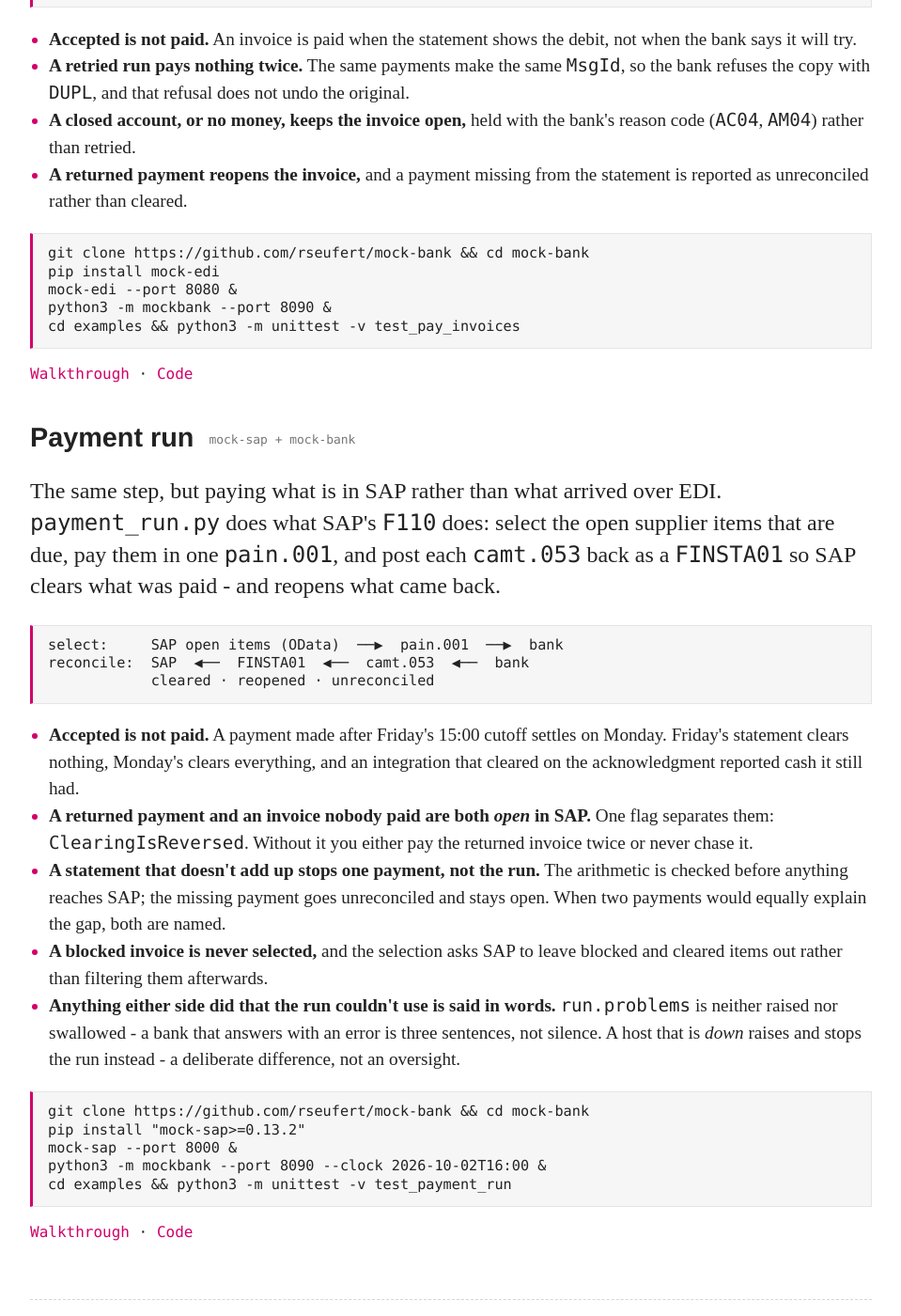
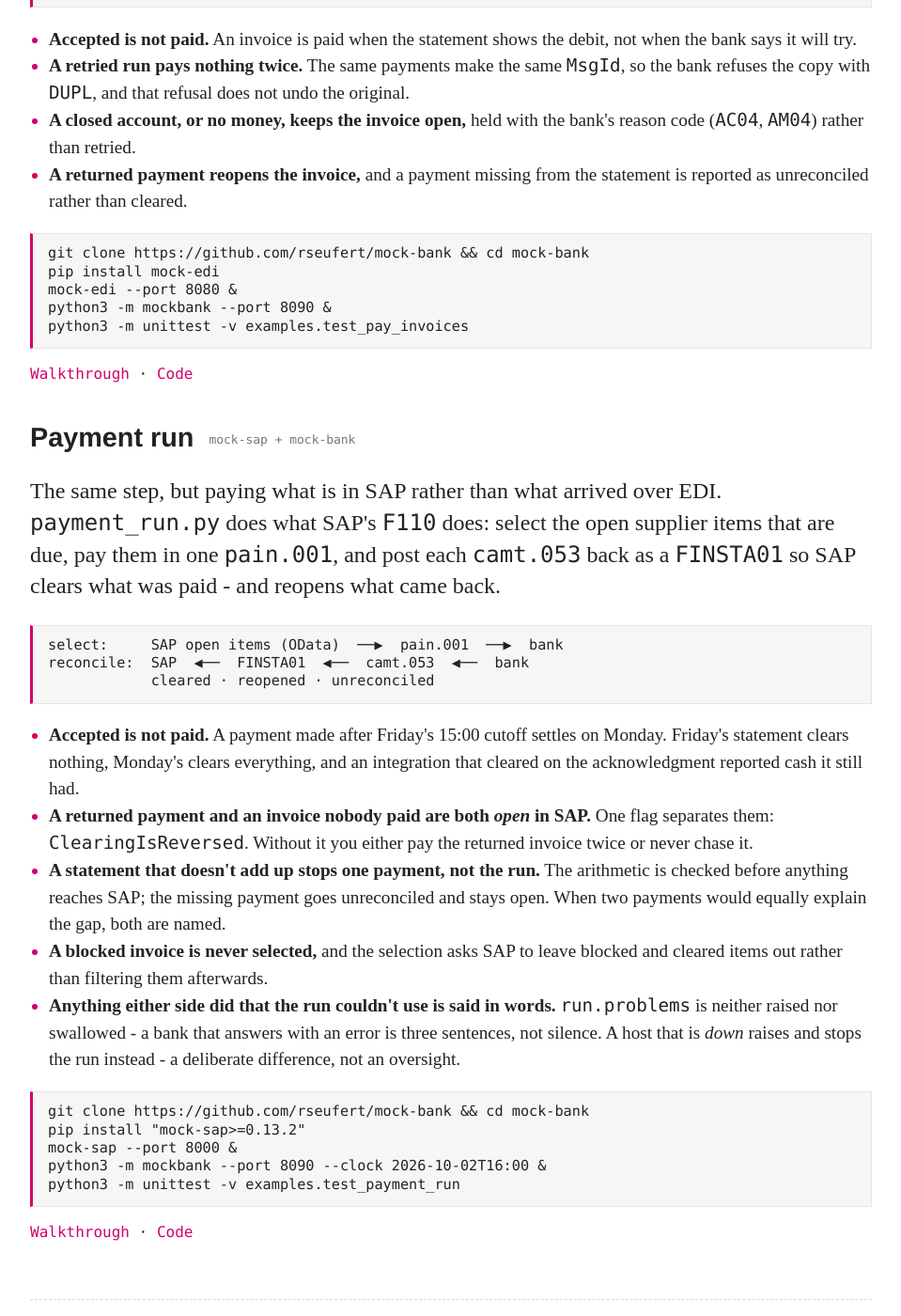
Before and after one commit to rseufert/rseufert.github.io, a Jekyll site: the page built from index.html, in a window 1280 px wide and 1400 px high, scrolled down 12353 px. Shown: the whole window at 94% size, without its empty margins (160-1119 px from the left). Built offline with Jekyll 4.4.1, drawn with Linux system fonts in a browser that asks for light colours; some of the changed text lies outside the part shown.

```diff
--- a/index.html
+++ b/index.html
@@ -145,7 +145,7 @@ git clone https://github.com/rseufert/mock-bank &amp;&amp; cd mock-bank
 mock-sap --port 8000 &amp;
 mock-edi --port 8080 &amp;
 python3 -m mockbank --port 8090 --clock 2026-10-02T16:00 &amp;
-cd examples &amp;&amp; python3 -m unittest -v test_procure_to_pay</code></pre>
+python3 -m unittest -v examples.test_procure_to_pay</code></pre>
 		<p class="links"><a href="https://github.com/rseufert/mock-bank/blob/main/examples/procure_to_pay.py">Code</a> · <a href="https://github.com/rseufert/mock-bank/blob/main/examples/test_procure_to_pay.py">Tests</a></p>
 	</div><!-- /.project -->
 
@@ -206,7 +206,7 @@ cd examples &amp;&amp; python3 -m unittest -v test_invoice_check</code></pre>
 pip install mock-edi
 mock-edi --port 8080 &amp;
 python3 -m mockbank --port 8090 &amp;
-cd examples &amp;&amp; python3 -m unittest -v test_pay_invoices</code></pre>
+python3 -m unittest -v examples.test_pay_invoices</code></pre>
 		<p class="links"><a href="https://github.com/rseufert/mock-bank#worked-example-paying-the-suppliers-invoices">Walkthrough</a> · <a href="https://github.com/rseufert/mock-bank/tree/main/examples">Code</a></p>
 	</div><!-- /.project -->
 
@@ -227,7 +227,7 @@ reconcile:  SAP  ◀──  FINSTA01  ◀──  camt.053  ◀──  bank
 pip install "mock-sap&gt;=0.13.2"
 mock-sap --port 8000 &amp;
 python3 -m mockbank --port 8090 --clock 2026-10-02T16:00 &amp;
-cd examples &amp;&amp; python3 -m unittest -v test_payment_run</code></pre>
+python3 -m unittest -v examples.test_payment_run</code></pre>
 		<p class="links"><a href="/blog/2026/09/24/testing-an-sap-to-edi-integration#the-sap-payment-run">Walkthrough</a> · <a href="https://github.com/rseufert/mock-bank/tree/main/examples">Code</a></p>
 	</div><!-- /.project -->
 </section><!-- /.projects -->
```
Also changed, not shown: _posts/2026-09-24-testing-an-sap-to-edi-integration.md (+1 -1 lines).
